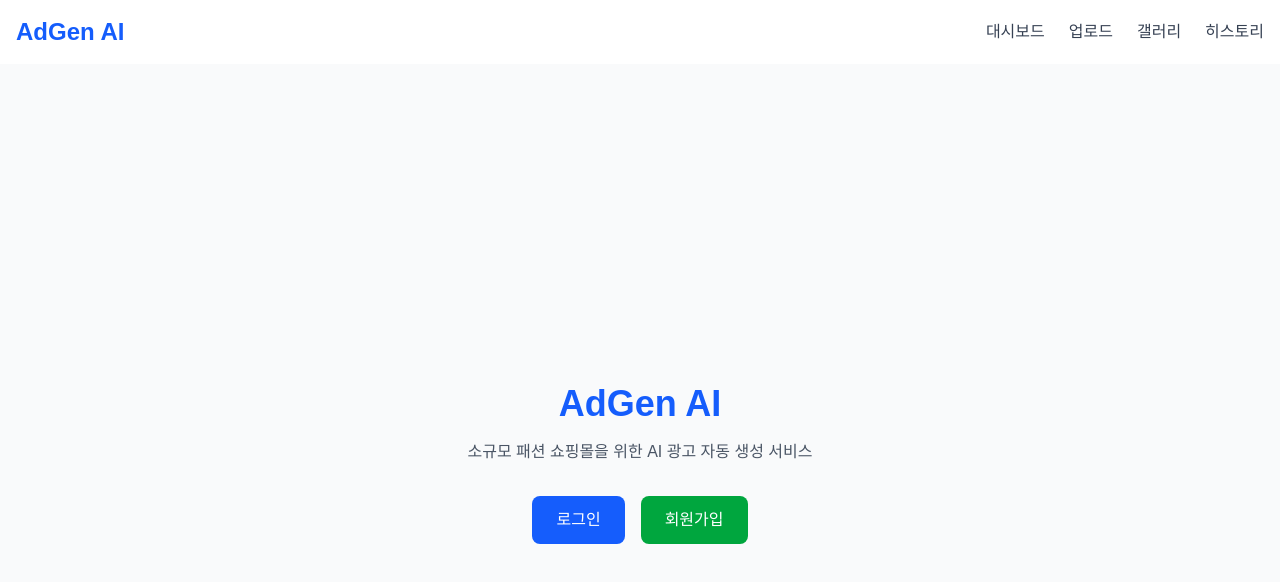
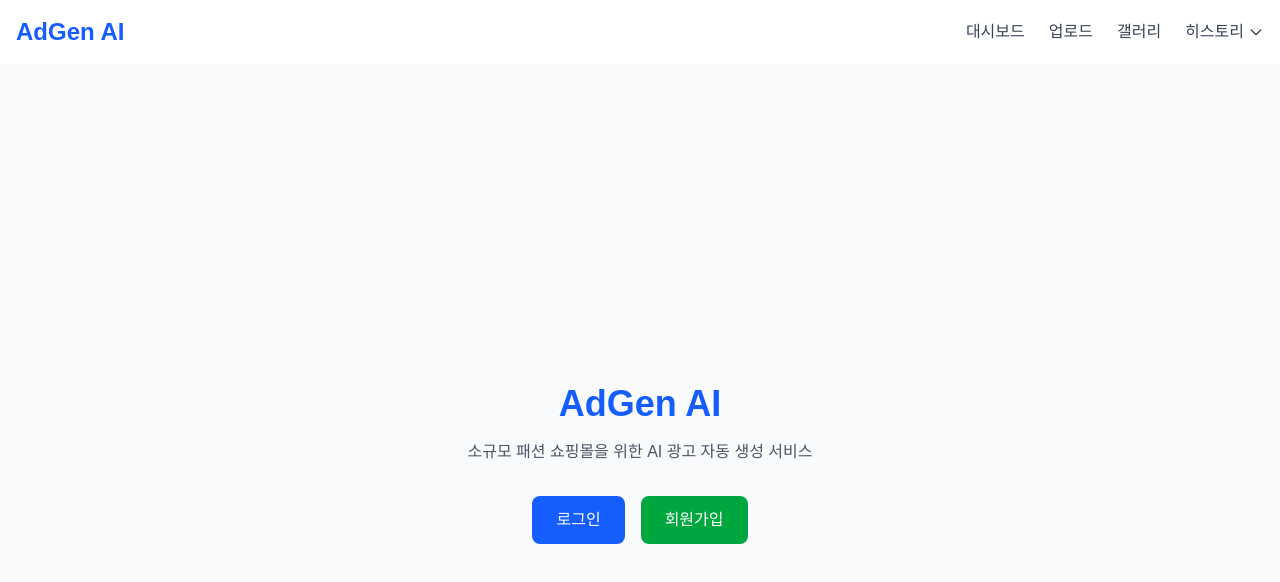
Before and after one commit to Dongjin-1203/AdGen_AI, a Next.js app in the folder frontend/: page / in a window 1280 px wide. Shown: the top 582 px of the page. Built offline with nearby package versions, Linux system fonts and the light colour scheme.

Commit message:
fix: 히스토리 페이지 로그아웃 버그 수정

```diff
--- a/frontend/src/app/history/page.tsx
+++ b/frontend/src/app/history/page.tsx
@@ -2,10 +2,8 @@
 
 import { useEffect, useState } from 'react';
 import { useRouter } from 'next/navigation';
-import { historyAPI, authAPI } from '@/lib/api';
+import { historyAPI, authAPI, API_URL } from '@/lib/api';
 import { History } from '@/types';
-
-const API_URL = process.env.NEXT_PUBLIC_API_URL || 'http://localhost:8000';
 
 export default function HistoryPage() {
   const router = useRouter();
@@ -15,30 +13,21 @@ export default function HistoryPage() {
   const [loading, setLoading] = useState(true);
   const [error, setError] = useState('');
   const [userId, setUserId] = useState<string | null>(null);
-  const [token, setToken] = useState<string>('');
 
   // 일괄 다운로드 관련
   const [selectedIds, setSelectedIds] = useState<string[]>([]);
   const [isSelectionMode, setIsSelectionMode] = useState(false);
 
-  // ===== 초기 로드 =====
+  // ===== 초기 로드 (기존 방식 유지) =====
   useEffect(() => {
     const fetchHistories = async () => {
       try {
-        // 1. 토큰 가져오기
-        const storedToken = localStorage.getItem('token');
-        if (!storedToken) {
-          router.push('/login');
-          return;
-        }
-        setToken(storedToken);
-
-        // 2. 현재 사용자 정보 가져오기
+        // 1. 현재 사용자 정보 가져오기 (기존 방식)
         const userResponse = await authAPI.getMe();
         const currentUserId = userResponse.data.user_id;
         setUserId(currentUserId);
 
-        // 3. 히스토리 조회
+        // 2. 히스토리 조회 (기존 방식)
         const response = await historyAPI.getByUserId(currentUserId);
         setHistories(response.data);
       } catch (err: any) {
@@ -50,7 +39,7 @@ export default function HistoryPage() {
     };
 
     fetchHistories();
-  }, [router]);
+  }, []);
 
   // ===== 삭제 =====
   const handleDelete = async (historyId: string) => {
@@ -68,14 +57,13 @@ export default function HistoryPage() {
     }
   };
 
-  // ===== 단일 다운로드 =====
+  // ===== 단일 다운로드 (historyAPI 사용) =====
   const downloadVTONImage = async (historyId: string, style: string, createdAt: string) => {
     try {
+      // historyAPI를 사용하면 내부적으로 인증 처리됨
       const response = await fetch(`${API_URL}/api/v1/history/${historyId}/download`, {
         method: 'GET',
-        headers: {
-          'Authorization': `Bearer ${token}`
-        }
+        headers: historyAPI.defaults?.headers || {}  // 기존 헤더 사용
       });
 
       if (!response.ok) {
@@ -115,8 +103,8 @@ export default function HistoryPage() {
       const response = await fetch(`${API_URL}/api/v1/history/download-batch`, {
         method: 'POST',
         headers: {
-          'Authorization': `Bearer ${token}`,
-          'Content-Type': 'application/json'
+          'Content-Type': 'application/json',
+          ...(historyAPI.defaults?.headers || {})
         },
         body: JSON.stringify(historyIds)
       });
@@ -142,7 +130,7 @@ export default function HistoryPage() {
     }
   };
 
-  // ===== 선택 토글 =====
+  // ===== 선택 관리 =====
   const toggleSelection = (historyId: string) => {
     setSelectedIds(prev =>
       prev.includes(historyId)
@@ -151,15 +139,13 @@ export default function HistoryPage() {
     );
   };
 
-  // ===== 선택 모드 변경 =====
   const handleSelectionModeChange = () => {
     setIsSelectionMode(!isSelectionMode);
     if (isSelectionMode) {
-      setSelectedIds([]); // 모드 종료 시 선택 초기화
+      setSelectedIds([]);
     }
   };
 
-  // ===== 일괄 다운로드 실행 =====
   const handleBatchDownload = () => {
     downloadMultipleVTON(selectedIds);
     setIsSelectionMode(false);
@@ -216,7 +202,7 @@ export default function HistoryPage() {
             <p className="text-gray-600 mt-1">총 {histories.length}개의 생성 결과</p>
           </div>
           <button
-            onClick={() => router.push('/dashboard')}
+            onClick={() => router.push('/gallery')}
             className="px-4 py-2 bg-purple-600 text-white rounded-lg hover:bg-purple-700"
           >
             + 새로 만들기
@@ -224,6 +210,7 @@ export default function HistoryPage() {
         </div>
 
         {/* 일괄 다운로드 섹션 */}
+        {histories.length > 0 && (
           <div className="mb-6 flex justify-between items-center">
             <div className="flex gap-3">
               <button
@@ -253,6 +240,7 @@ export default function HistoryPage() {
               </span>
             )}
           </div>
+        )}
 
         {/* 히스토리 그리드 */}
         {histories.length === 0 ? (
@@ -260,7 +248,7 @@ export default function HistoryPage() {
             <div className="text-6xl mb-4">📭</div>
             <p className="text-gray-500 mb-4">아직 생성된 이미지가 없습니다.</p>
             <button
-              onClick={() => router.push('/dashboard')}
+              onClick={() => router.push('/gallery')}
               className="px-6 py-2 bg-blue-600 text-white rounded-lg hover:bg-blue-700 transition"
             >
               첫 이미지 만들기
--- a/frontend/src/components/Navbar.tsx
+++ b/frontend/src/components/Navbar.tsx
@@ -2,14 +2,16 @@
 
 import { useRouter } from 'next/navigation';
 import Link from 'next/link';
+import { useState } from 'react';
 import { useAuthStore } from '@/lib/store';
 
-export default function Navbar() {
+export default function NavbarWithDropdown() {
   const router = useRouter();
   const { user, logout } = useAuthStore();
+  const [isHistoryOpen, setIsHistoryOpen] = useState(false);
 
   const handleLogout = () => {
-    logout();  // ⭐ localStorage.removeItem 제거 (Zustand가 자동 처리)
+    logout();
     router.push('/login');
   };
 
@@ -40,12 +42,43 @@ export default function Navbar() {
             >
               갤러리
             </Link>
-            <Link
-              href="/history"
-              className="text-gray-700 hover:text-blue-600 font-medium transition"
+
+            {/* 히스토리 드롭다운 */}
+            <div
+              className="relative"
+              onMouseEnter={() => setIsHistoryOpen(true)}
+              onMouseLeave={() => setIsHistoryOpen(false)}
             >
-              히스토리
-            </Link>
+              <button className="text-gray-700 hover:text-blue-600 font-medium transition flex items-center gap-1">
+                히스토리
+                <svg
+                  className={`w-4 h-4 transition-transform ${isHistoryOpen ? 'rotate-180' : ''}`}
+                  fill="none"
+                  stroke="currentColor"
+                  viewBox="0 0 24 24"
+                >
+                  <path strokeLinecap="round" strokeLinejoin="round" strokeWidth={2} d="M19 9l-7 7-7-7" />
+                </svg>
+              </button>
+
+              {/* 드롭다운 메뉴 */}
+              {isHistoryOpen && (
+                <div className="absolute top-full left-0 mt-2 w-48 bg-white border border-gray-200 rounded-lg shadow-lg z-50">
+                  <Link
+                    href="/history"
+                    className="block px-4 py-3 text-gray-700 hover:bg-blue-50 hover:text-blue-600 transition"
+                  >
+                    🎨 VTON 히스토리
+                  </Link>
+                  <Link
+                    href="/ad-history"
+                    className="block px-4 py-3 text-gray-700 hover:bg-blue-50 hover:text-blue-600 transition border-t border-gray-100"
+                  >
+                    📋 광고 히스토리
+                  </Link>
+                </div>
+              )}
+            </div>
 
             {user && (
               <div className="flex items-center gap-4 pl-4 border-l border-gray-300">
```
Also changed, not shown: 1 other file (tests, documents, lock files or other folders). Lines whose indentation alone changed are shown as unchanged.
